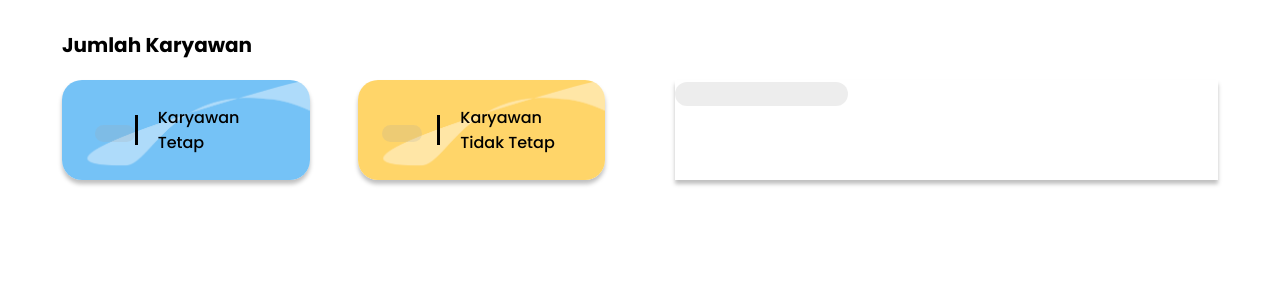
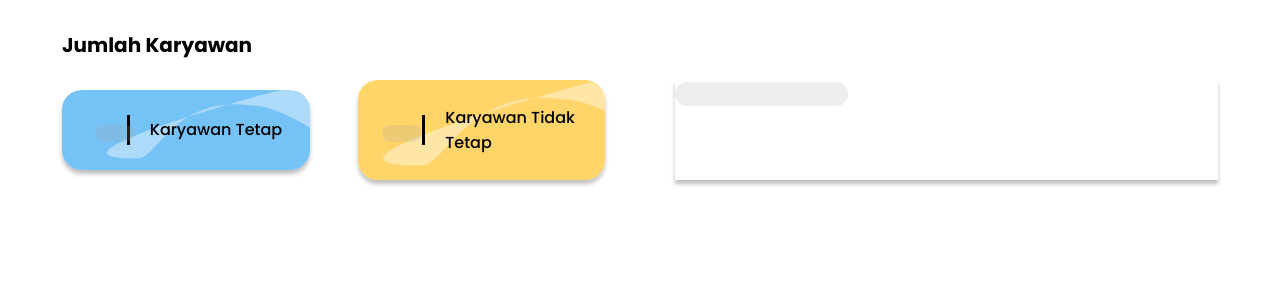
Before and after one commit to mulkihafizh/yayasan-prawitama-fe, a Next.js app: page /components/Kepegawaian/Pegawai-Kepegawaian in a window 1280 px wide. Shown: the top 300 px of the page. Built offline with nearby package versions, Linux system fonts and the light colour scheme.

Commit message:
inconsistent css

```diff
--- a/app/components/Kepegawaian/Pegawai-Kepegawaian/pegawai.module.css
+++ b/app/components/Kepegawaian/Pegawai-Kepegawaian/pegawai.module.css
@@ -74,6 +74,7 @@
         font-style: normal;
         font-weight: 700;
         line-height: normal;
+        width: 40px;
       }
     }
 
@@ -103,7 +104,6 @@
     padding: 10%;
 
     .number {
-      padding-right: 15px;
       border-right: 3px solid black;
 
       .h1 {
```
